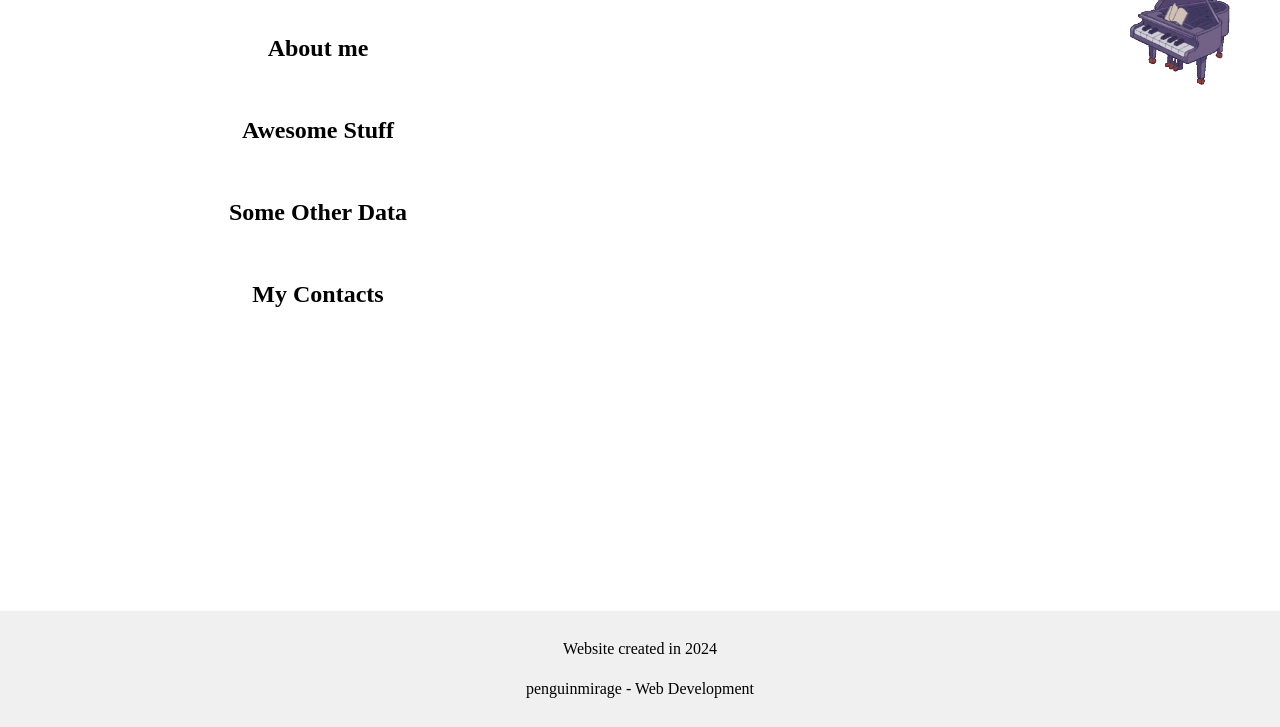
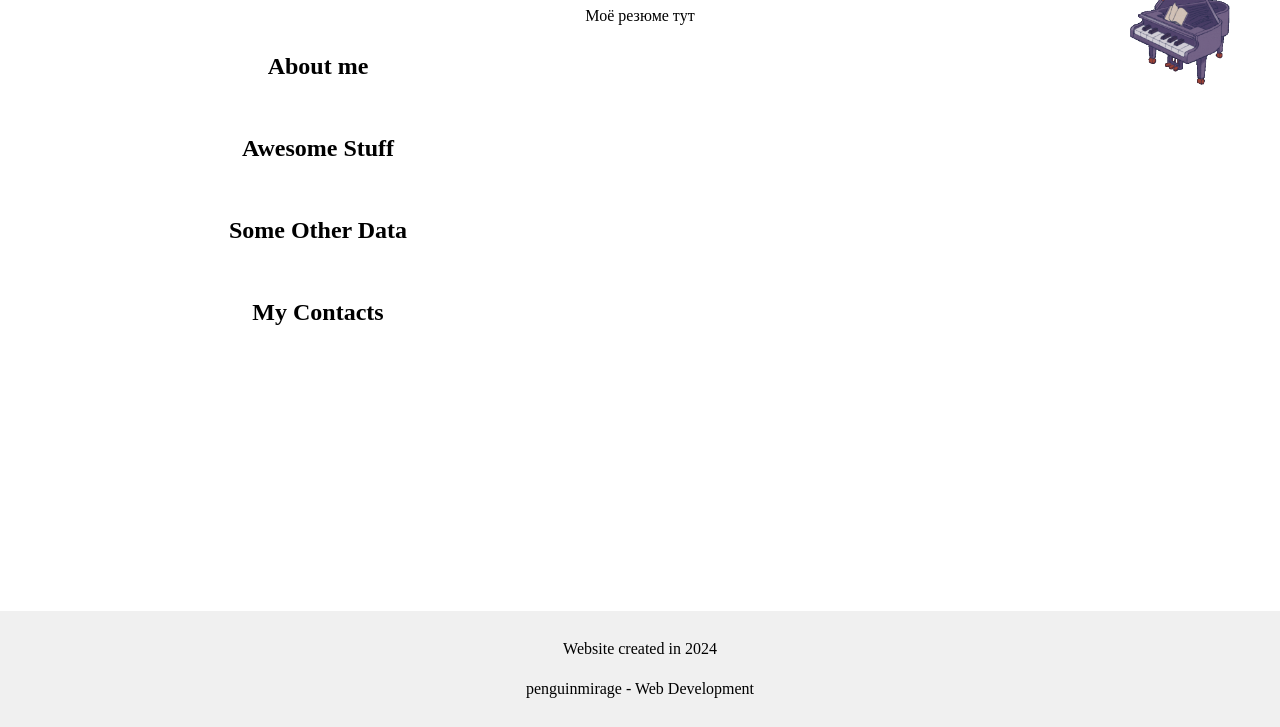
Before and after one commit to penguinmirage/openPortfolio, a plain HTML site: page index.html in a window 1280 px wide. Shown: the part 73-800 px from the top of the page. Drawn offline with Linux system fonts and the light colour scheme.

Commit message:
Update index.html

```diff
--- a/index.html
+++ b/index.html
@@ -53,6 +53,9 @@
       </div>
     </header>
     <main>
+      <div class="cv-floating-button">
+        <a src="/contents/Чухнов Петр Frontend CV 2025.pdf">Моё резюме тут</a>
+      </div>
       <div class="biography">
         <h2 class="block-title">About me</h2>
         <div class="block-content">
```
